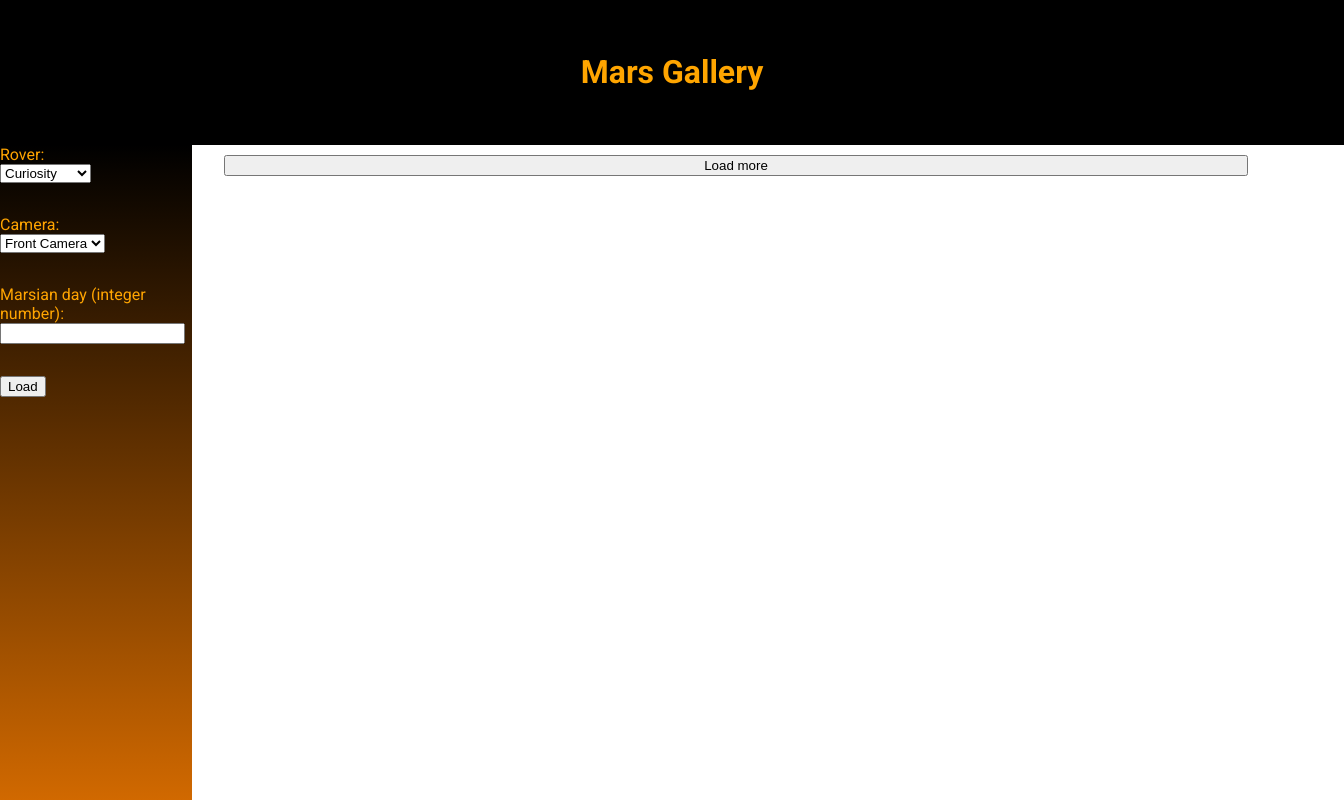
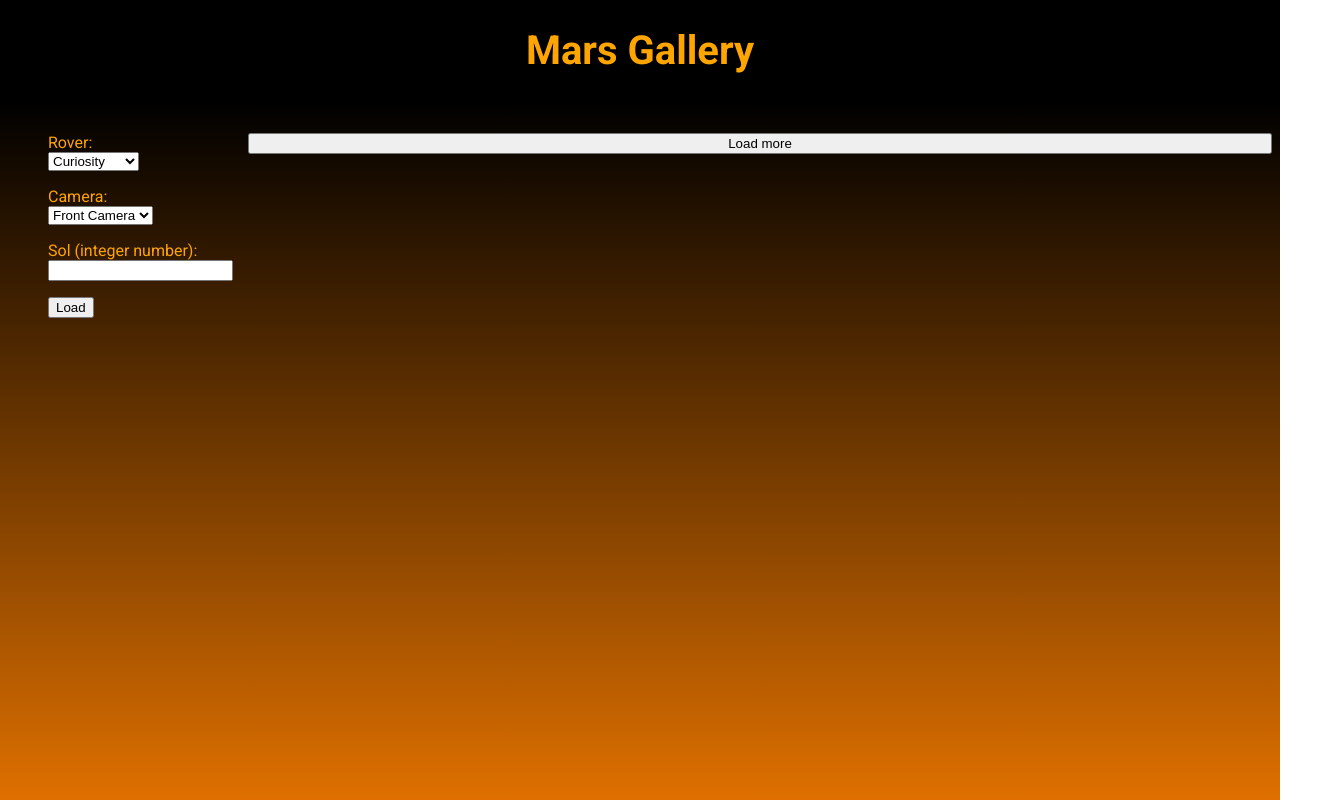
Before and after one commit to RomannaDidych/mars, a React (Create React App) app: page / in a window 1280 px wide. Shown: the top 800 px of the page, 1344 px wide, since content can reach past the window. Built offline with nearby package versions, Linux system fonts and the light colour scheme.

Commit message:
added first adaptive css

```diff
--- a/src/App.css
+++ b/src/App.css
@@ -1,14 +1,17 @@
 @import url('https://fonts.googleapis.com/css2?family=Roboto:ital,wght@0,300;0,400;0,500;0,700;0,900;1,300;1,400;1,500;1,700;1,900&display=swap');
 
+@media (min-width: 320px){
   .App{
     width: 100%;
     font-family: 'Roboto', sans-serif;
   }
   .header{
     width: 100%;
-
+    display: flex;
+    justify-content: center;
+    align-items: center;
     background-color: #000;
-  padding: 2em;
+    /*padding: 2em;*/
   }
   .header h1{
     font-size: 2em;
@@ -22,43 +25,10 @@
     min-height: 100vh;
     display: flex;
   }
-
-
-/*.App {
-  text-align: center;
 }
 
-.App-logo {
-  height: 40vmin;
-  pointer-events: none;
-}
-
-@media (prefers-reduced-motion: no-preference) {
-  .App-logo {
-    animation: App-logo-spin infinite 20s linear;
+@media (min-width: 768px){
+  .header h1{
+    font-size: 2.5em;
   }
 }
-
-.App-header {
-  background-color: #282c34;
-  min-height: 100vh;
-  display: flex;
-  flex-direction: column;
-  align-items: center;
-  justify-content: center;
-  font-size: calc(10px + 2vmin);
-  color: white;
-}
-
-.App-link {
-  color: #61dafb;
-}
-
-@keyframes App-logo-spin {
-  from {
-    transform: rotate(0deg);
-  }
-  to {
-    transform: rotate(360deg);
-  }
-}*/
--- a/src/Components/Sidebar/Photo/Photo.module.css
+++ b/src/Components/Sidebar/Photo/Photo.module.css
@@ -1,9 +1,31 @@
-.photo{
+@media (min-width: 320px){
+	.photo{
+		width: 35%;
+		padding: 5px;
+		background-color: gray;
+		margin: .3em;
+	}
+	.img{
+		max-width: 100%;
+	}
+}
+@media (min-width: 768px){
+	.photo{
+		width: 25%;
+	}
+}
+@media (min-width: 992px){
+	.photo{
+		width: 18%;
+	}
+}
+
+/*.photo{
 	width: 18%;
 	padding: 5px;
 	background-color: gray;
-	margin-bottom: 5px;
+	margin: .3em;
 }
 .img{
 	max-width: 100%;
-}
+}*/
--- a/src/Components/Sidebar/Sidebar.jsx
+++ b/src/Components/Sidebar/Sidebar.jsx
@@ -9,7 +9,7 @@
 		this.allPhotosSRC = [];
 		this.rover = 'curiosity';
 		this.camera = 'fhaz';
-		this.sol = undefined;
+		this.sol = '';
 		this.page = 1;
 		this.state = {
 			photosSRC: [],
@@ -43,15 +43,16 @@
 
 	getFirstPage = async () =>{
 		this.allPhotosSRC = [];
-		//const url = this.getURL();
-
-    	const arrSRC = await this.getData();
+    	/*const arrSRC = await this.getData();
     	console.log(`after getData ${arrSRC}`);
     	const end = (arrSRC.length<25) ? true : false;
     	this.allPhotosSRC = arrSRC;
-    	//const arr = this.allPhotosSRC;
-
-    	this.setState({ photosSRC: arrSRC,  endPage: end});
+    	const arr = this.allPhotosSRC;*/
+    	let arrSRC = [];
+    	for(let i=0;i<=24;i++){
+    		arrSRC.push(`https://mars.nasa.gov/msl-raw-images/msss/01000/mcam/1000MR0044631160503676E02_DXXX.jpg`);
+    	};
+    	this.setState({ photosSRC: arrSRC/*,  endPage: end*/});
 	}
 
 	selectCamera = (e) => {
@@ -118,14 +119,14 @@
 
 						            <div className={styles.input}>
 						              <label htmlFor="sol" className={styles.inputLabel}>
-						                Marsian day (integer number):
+						                Sol (integer number):
 						              </label>
 						              <input
 						                className={styles.inputField}
 						                name="sol"
 						                id="sol"
 						                type="text"
-						                value={this.sol}
+						                defaultValue={this.sol}
 						                onChange={this.selectSol}
 						              />
 							        </div>
--- a/src/Components/Sidebar/Sidebar.module.css
+++ b/src/Components/Sidebar/Sidebar.module.css
@@ -1,3 +1,80 @@
+@media (min-width: 320px) {
+	.container{
+		width: 100%;
+		display: flex;
+		flex-direction: column;
+		justify-content: start;
+		background-image: linear-gradient(#000000, #ff8000);
+	}
+	.sidebar{
+		width: 60%;
+		margin: 2em auto;
+		/*padding-left: 1em;*/
+		/*background-image: linear-gradient(#000000, #ff8000);*/
+		align-self: center;
+	}
+	.inputs{
+		display: flex;
+		flex-direction: column;
+
+	}
+	.input{
+		display: flex;
+		flex-direction: column;
+		align-items: flex-start;
+		color: orange;
+		margin-bottom: 1em;
+	}
+	.gallery{
+		width: 90%;
+		margin: 0 auto;
+		display: flex;
+		flex-direction: column;
+	}
+	.galleryArea{
+		width: 100%;
+		display: flex;
+		/*flex-direction: column;*/
+		justify-content: center;
+		flex-wrap: wrap;
+	}
+}
+@media (min-width: 768px) {
+	.container{
+		flex-direction: row;
+		padding-top: 2em;
+	}
+	.sidebar{
+		width: 30%;
+		margin: 0 0 0 1em;
+		align-self: flex-start;
+		/*background-image: linear-gradient(#000000, #ff8000);*/
+	}
+	.input{
+		/*margin-bottom: 2em;*/
+	}
+	.gallery{
+		width: 80%;
+	}
+	.galleryArea{
+		/*width: 100%;
+		display: flex;*/
+		flex-direction: row;
+		/*justify-content: flex-start;*/
+		flex-wrap: wrap;
+	}
+}
+
+@media (min-width: 992px){
+	.sidebar{
+		width: 15%;
+		padding-left: 2em;
+		/*background-image: linear-gradient(#000000, #ff8000);*/
+	}
+}
+
+/*
+
 .container{
 	width: 100%;
 	display: flex;
@@ -21,13 +98,13 @@
 }
 .gallery{
 	width: 80%;
-	margin: 10px 2.5%;
+	margin: 10px auto;
 	display: flex;
 	flex-direction: column;
 }
 .galleryArea{
 	width: 100%;
 	display: flex;
-	justify-content: space-between;
+	justify-content: flex-start;
 	flex-wrap: wrap;
-}
+}*/
```
Lines whose indentation alone changed are shown as unchanged.
